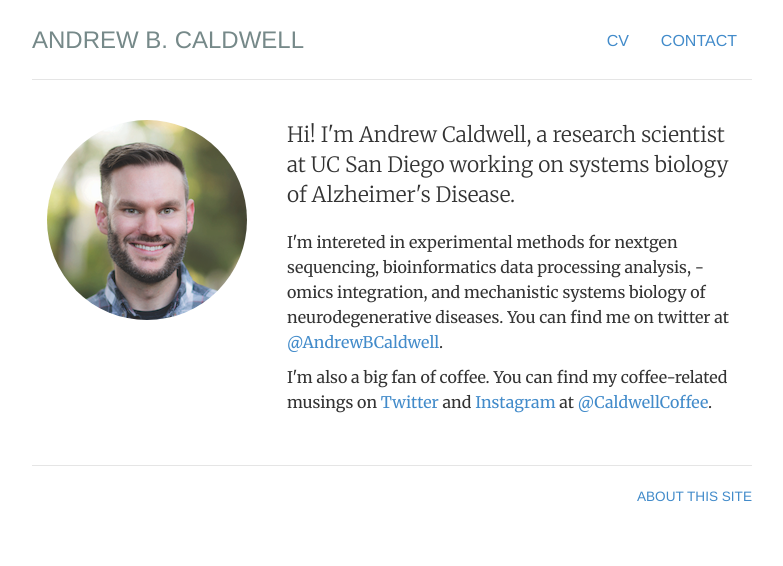
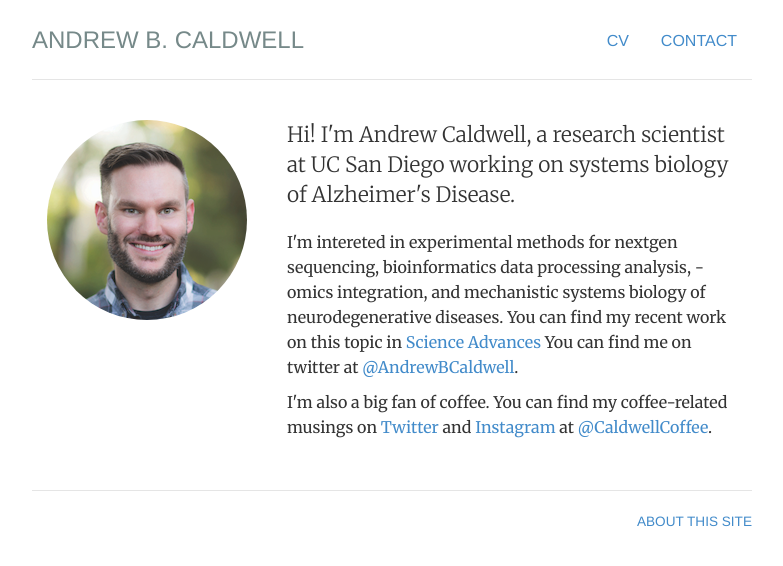
Before and after one commit to andrewbcaldwell/andrewbcaldwell.github.io, a Jekyll site: the page built from index.html, in a window 1280 px wide. Shown: the top 566 px of the page, without its empty margins (248-1031 px from the left). Built offline with Jekyll 4.4.1, drawn with Linux system fonts in a browser that asks for light colours.

Commit message:
Update index.html

```diff
--- a/index.html
+++ b/index.html
@@ -13,7 +13,7 @@ description: Andrew B. Caldwell is a research scientist at UC San Diego.
             </div>
     <div itemscope itemtype="http://data-vocabulary.org/Person" class="col-sm-8">
     <p class="lead">Hi! I'm <span itemprop="name">Andrew Caldwell</span>, a <span itemprop="title">research scientist</span> at UC San Diego working on systems biology of Alzheimer's Disease.</p>
-    <p>I'm intereted in <span itemprop="research">experimental methods for nextgen sequencing</span>, <span itemprop="research">bioinformatics data processing analysis</span>, <span itemprop="research">-omics integration</span>, and <span itemprop="research">mechanistic systems biology of neurodegenerative diseases</span>. You can find me on twitter at <a href="https://www.twitter.com/andrewbcaldwell">@AndrewBCaldwell</a>.</p>
+    <p>I'm intereted in <span itemprop="research">experimental methods for nextgen sequencing</span>, <span itemprop="research">bioinformatics data processing analysis</span>, <span itemprop="research">-omics integration</span>, and <span itemprop="research">mechanistic systems biology of neurodegenerative diseases</span>. You can find my recent work on this topic in <a href="https://advances.sciencemag.org/content/6/46/eaba5933">Science Advances</a> You can find me on twitter at <a href="https://www.twitter.com/andrewbcaldwell">@AndrewBCaldwell</a>.</p>
 
     <p>I'm also a big fan of coffee. You can find my coffee-related musings on <a href="https://www.twitter.com/caldwellcoffee">Twitter</a> and <a href="https://www.instagram.com/caldwellcoffee">Instagram</a> at <a href="https://www.instagram.com/caldwellcoffee">@CaldwellCoffee</a>.</p>
     </div>
```
